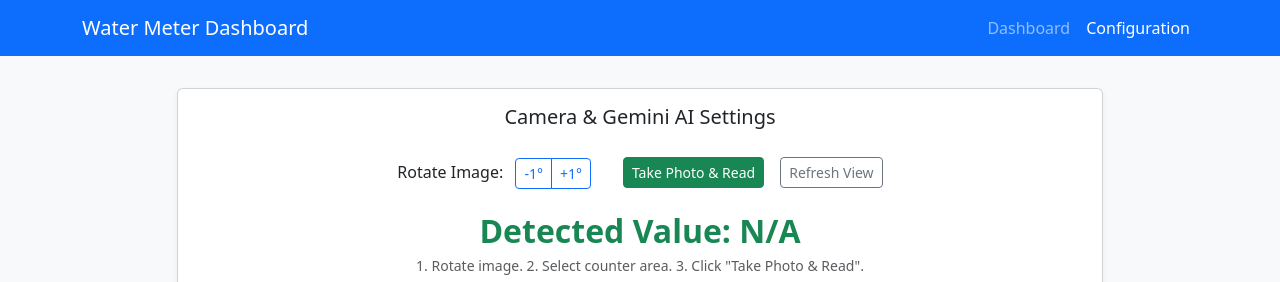
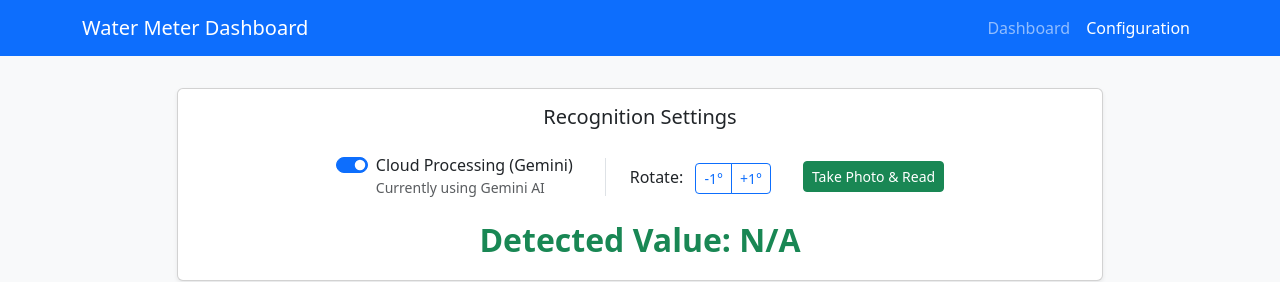
Before and after one commit to MaxKolbysh/counter_retrofiting, a Flask app: page /config in a window 1280 px wide. Shown: the top 282 px of the page. Run offline with Flask 3, Linux system fonts and the light colour scheme; some libraries are stand-ins or nearby versions.

Commit message:
local cloud ui

```diff
--- a/app/main.py
+++ b/app/main.py
@@ -28,12 +28,12 @@ os.makedirs(IMAGES_DIR, exist_ok=True)
 
 def get_config():
     if not os.path.exists(CONFIG_FILE):
-        return {"rotate": 0, "crop": None}
+        return {"rotate": 0, "crop": None, "mode": "cloud"}
     with open(CONFIG_FILE, 'r') as f:
         try:
             return json.load(f)
         except:
-            return {"rotate": 0, "crop": None}
+            return {"rotate": 0, "crop": None, "mode": "cloud"}
 
 def get_latest_readings(limit=10):
     if not os.path.exists(READINGS_FILE):
--- a/app/templates/config.html
+++ b/app/templates/config.html
@@ -31,10 +31,19 @@
             <div class="col-md-10 offset-md-1">
                 <div class="card">
                     <div class="card-body text-center">
-                        <h5 class="card-title">Camera & Gemini AI Settings</h5>
+                        <h5 class="card-title">Recognition Settings</h5>
                         <div class="row g-3 align-items-center justify-content-center mt-2">
                             <div class="col-auto">
-                                <label class="col-form-label">Rotate Image:</label>
+                                <div class="form-check form-switch d-inline-block align-middle text-start">
+                                    <input class="form-check-input" type="checkbox" id="modeToggle"
+                                           {% if config.mode == 'cloud' or not config.mode %}checked{% endif %}
+                                           onchange="saveConfig()">
+                                    <label class="form-check-label" for="modeToggle">Cloud Processing (Gemini)</label>
+                                    <div class="small text-muted" id="modeDesc">Currently using Gemini AI</div>
+                                </div>
+                            </div>
+                            <div class="col-auto ms-4 border-start ps-4">
+                                <label class="col-form-label">Rotate:</label>
                                 <div class="btn-group btn-group-sm ms-2">
                                     <button class="btn btn-outline-primary" onclick="rotate(-1)">-1°</button>
                                     <button class="btn btn-outline-primary" onclick="rotate(1)">+1°</button>
@@ -43,13 +52,9 @@
                             <div class="col-auto ms-3">
                                 <button class="btn btn-sm btn-success" id="captureBtn" onclick="takePhoto()">Take Photo & Read</button>
                             </div>
-                            <div class="col-auto">
-                                <button class="btn btn-sm btn-outline-secondary" onclick="window.location.reload()">Refresh View</button>
-                            </div>
                         </div>
                         <div id="captureStatus" class="mt-2 small text-muted"></div>
                         <div class="ocr-result mt-3">Detected Value: {{ latest.value }}</div>
-                        <div class="text-muted small">1. Rotate image. 2. Select counter area. 3. Click "Take Photo & Read".</div>
                     </div>
                 </div>
             </div>
@@ -69,10 +74,10 @@
             <div class="col-md-5">
                 <div class="card">
                     <div class="card-body">
-                        <h6 class="card-title text-center">Step 2: AI View (Cropped)</h6>
+                        <h6 class="card-title text-center">Step 2: Cropped View</h6>
                         <img src="/images/processed.jpg?t={{ range(1, 1000) | random }}" class="img-preview" alt="OCR View (Cropped)">
                         <div class="alert alert-info mt-3 small">
-                            Gemini AI reads directly from this cropped image. No OCR libraries needed.
+                            Select exactly the counter digits area for the best results.
                         </div>
                     </div>
                 </div>
@@ -113,7 +118,7 @@
             const btn = document.getElementById('captureBtn');
             const status = document.getElementById('captureStatus');
             btn.disabled = true;
-            status.innerText = "Capturing & Sending to Gemini...";
+            status.innerText = "Processing...";
 
             fetch('/api/capture', { method: 'POST' })
                 .then(response => response.json())
@@ -126,7 +131,6 @@
                         setTimeout(() => {
                             status.innerText = "";
                             btn.disabled = false;
-                            // Update the big result text
                             document.querySelector('.ocr-result').innerText = "Detected Value: " + data.value;
                         }, 2000);
                     } else {
@@ -138,11 +142,17 @@
 
         function saveConfig() {
             const data = cropper.getData(true);
+            const isCloud = document.getElementById('modeToggle').checked;
+            const mode = isCloud ? 'cloud' : 'local';
+
+            document.getElementById('modeDesc').innerText = isCloud ? 'Currently using Gemini AI' : 'Local processing (TFLite)';
+
             fetch('/api/config', {
                 method: 'POST',
                 headers: { 'Content-Type': 'application/json' },
                 body: JSON.stringify({
                     rotate: Math.round(data.rotate),
+                    mode: mode,
                     crop: { x: data.x, y: data.y, w: data.width, h: data.height }
                 })
             });
```
Also changed, not shown: README.md.
